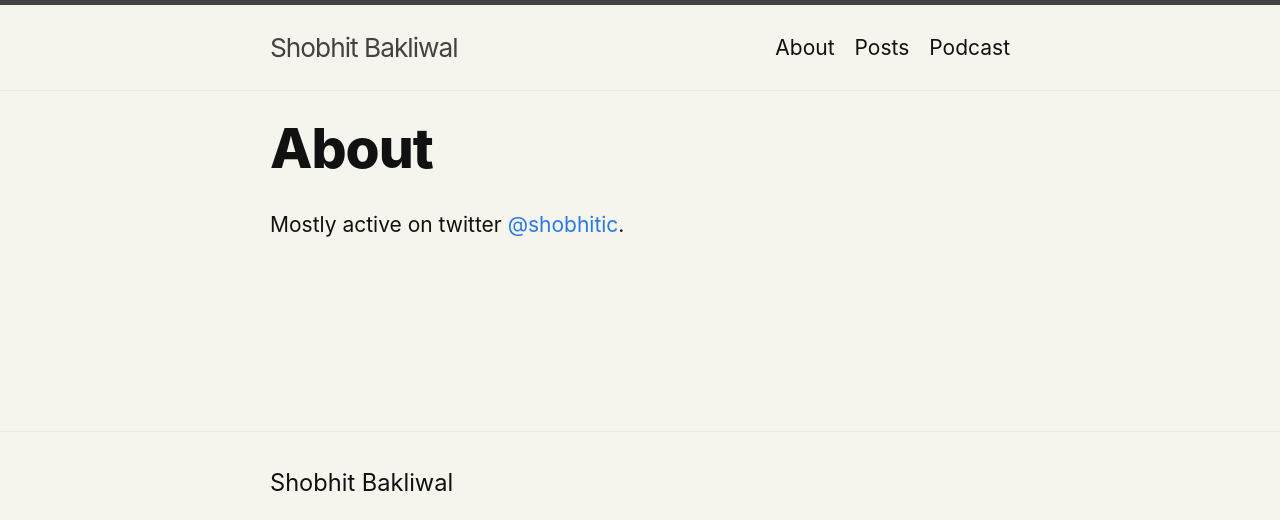
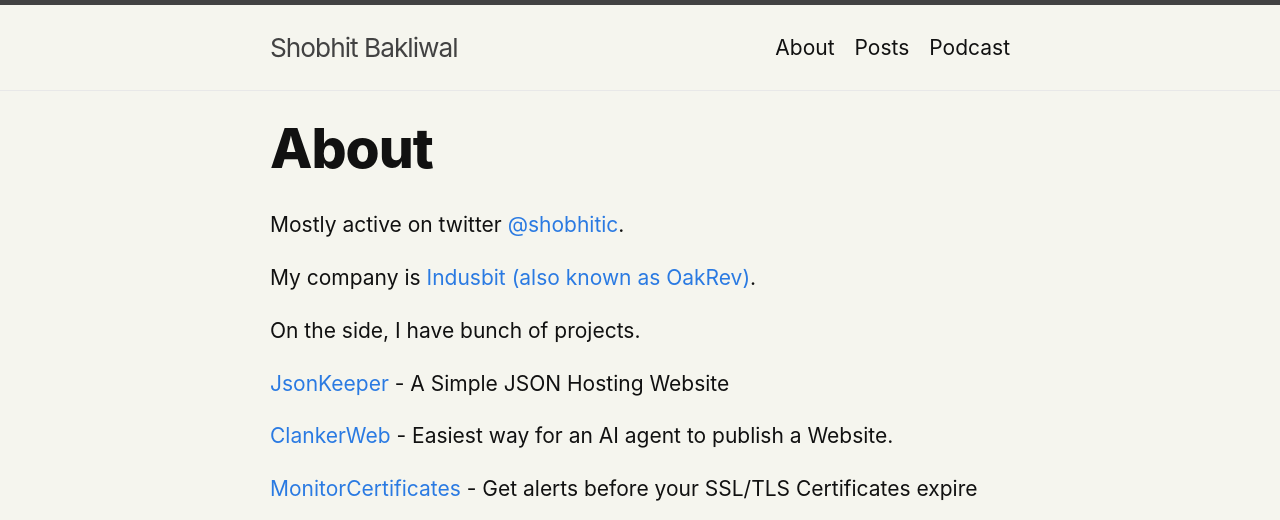
Before and after one commit to shobhitic/shobhitic.github.io, a Jekyll site: the page built from about.markdown, in a window 1280 px wide. Shown: the top 520 px of the page. Built offline with Jekyll 4.4.1, drawn with Linux system fonts in a browser that asks for light colours; comment, search, counter and statistics services are not loaded; grey boxes are pictures that could not be loaded.

Commit message:
updated about

```diff
--- a/about.markdown
+++ b/about.markdown
@@ -5,3 +5,13 @@
 ---
 
 Mostly active on twitter [@shobhitic](https://twitter.com/shobhitic).
+
+My company is [Indusbit (also known as OakRev)](https://indusbit.in/).
+
+On the side, I have bunch of projects.
+
+[JsonKeeper](https://jsonkeeper.com) - A Simple JSON Hosting Website
+
+[ClankerWeb](https://clankerweb.com/) - Easiest way for an AI agent to publish a Website.
+
+[MonitorCertificates](https://monitorcertificates.com) - Get alerts before your SSL/TLS Certificates expire
```
